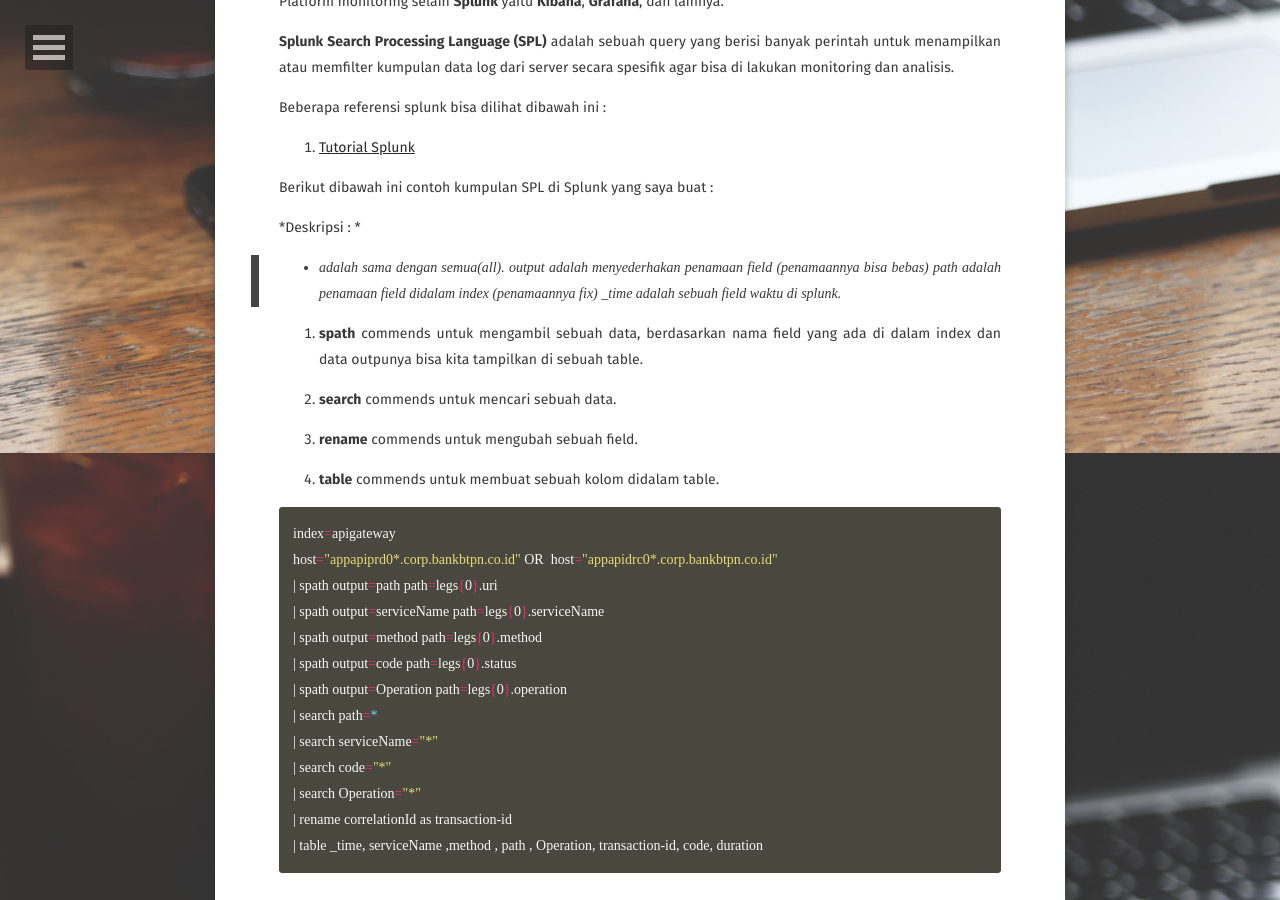
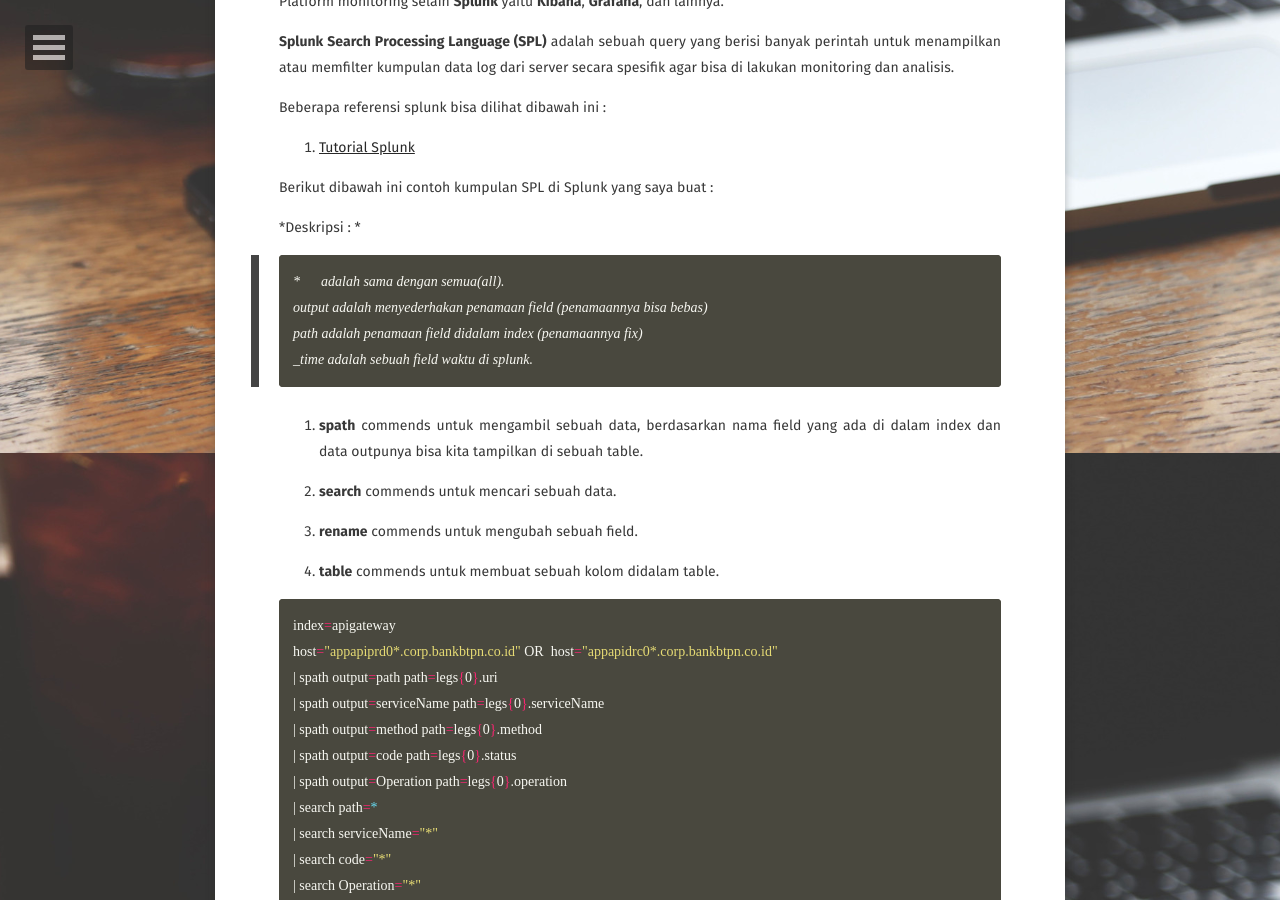
Before and after one commit to SandyRahman/sandyrahman.github.io, a Jekyll site: the page built from _posts/2019-12-18-splunk-dashboard-monitoring.md, in a window 1280 px wide and 900 px high, scrolled down 447 px. Built offline with Jekyll 4.4.1, drawn with Linux system fonts in a browser that asks for light colours; some web fonts are replaced; comment, search, counter and statistics services are not loaded.

```diff
--- a/_posts/2019-12-18-splunk-dashboard-monitoring.md
+++ b/_posts/2019-12-18-splunk-dashboard-monitoring.md
@@ -19,10 +19,10 @@ Beberapa referensi splunk bisa dilihat dibawah ini :
 Berikut dibawah ini contoh kumpulan SPL di Splunk yang saya buat :
 
 *Deskripsi : *
-> *	adalah sama dengan semua(all).
-> output adalah menyederhakan penamaan field (penamaannya bisa bebas)
-> path adalah penamaan field didalam index (penamaannya fix)
-> _time	adalah sebuah field waktu di splunk.
+>	*	adalah sama dengan semua(all).
+	output adalah menyederhakan penamaan field (penamaannya bisa bebas)
+	path adalah penamaan field didalam index (penamaannya fix)
+	_time adalah sebuah field waktu di splunk.
 
 
 1. **spath** commends untuk mengambil sebuah data, berdasarkan nama field yang ada di dalam index dan data outpunya bisa kita tampilkan di sebuah table.
```
